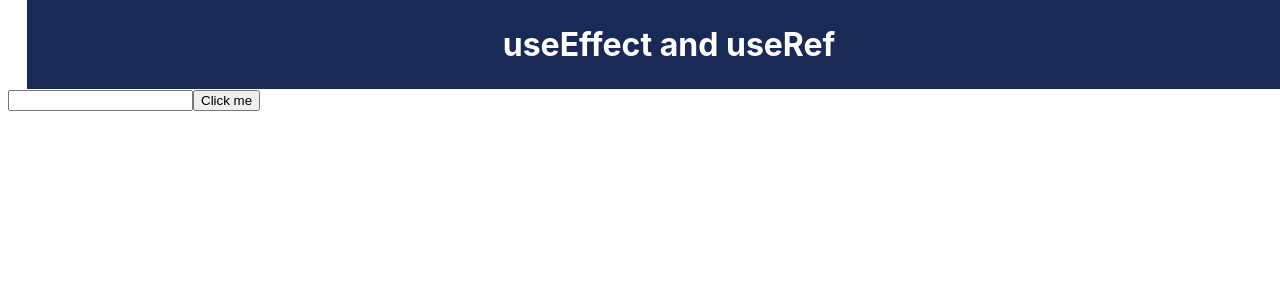
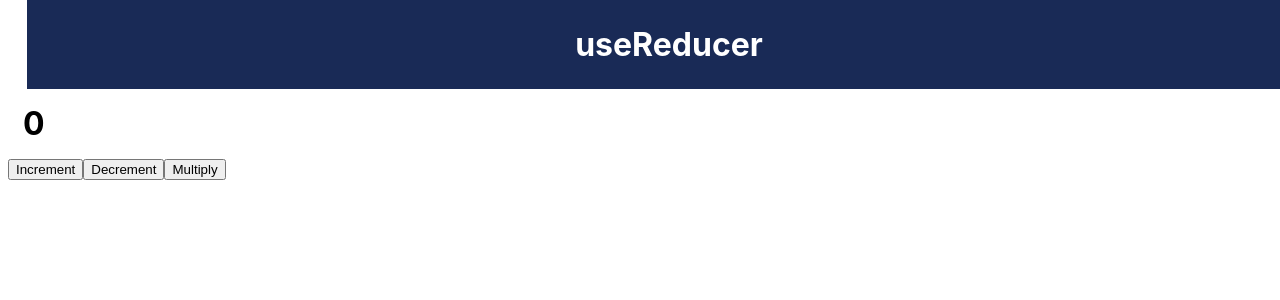
Before and after one commit to anurajghosh/max_redux, a React (Create React App) app: page / in a window 1280 px wide. Shown: the top 300 px of the page. Built offline with nearby package versions, Linux system fonts and the light colour scheme.

Commit message:
useReducer

```diff
--- a/src/App.js
+++ b/src/App.js
@@ -1,24 +1,27 @@
-import React, { useState, useRef } from "react";
+import React, { useReducer } from "react";
 import "./App.css";
 import Header from "./components/Header";
 
+const reducer = (state, action) => {
+  if (action.type === "INC") {
+    return state + 2;
+  } else if (action.type === "DEC") {
+    return state - 7;
+  } else if (action.type === "MUL") {
+    return state * 6;
+  } else {
+    return state;
+  }
+};
 const App = () => {
-  const [input, setInput] = useState(" ");
-  const inputField = useRef();
-
-  const formHandler = (e) => {
-    setInput(e.target.value);
-  };
-  const clickHandler = () => {
-    inputField.current.value = "anuraj";
-  };
-
+  const [state, dispatch] = useReducer(reducer, 0);
   return (
     <>
       <Header />
-      <input ref={inputField} value={input} onChange={formHandler} />
-
-      <button onClick={clickHandler}>Click me</button>
+      <h1>{state}</h1>
+      <button onClick={() => dispatch({ type: "INC" })}>Increment</button>
+      <button onClick={() => dispatch({ type: "DEC" })}>Decrement</button>
+      <button onClick={() => dispatch({ type: "MUL" })}>Multiply</button>
     </>
   );
 };
--- a/src/components/Header.js
+++ b/src/components/Header.js
@@ -3,7 +3,7 @@ import React from "react";
 const Header = () => {
   return (
     <div className="header">
-      <h1>useEffect and useRef</h1>
+      <h1>useReducer</h1>
     </div>
   );
 };
```
